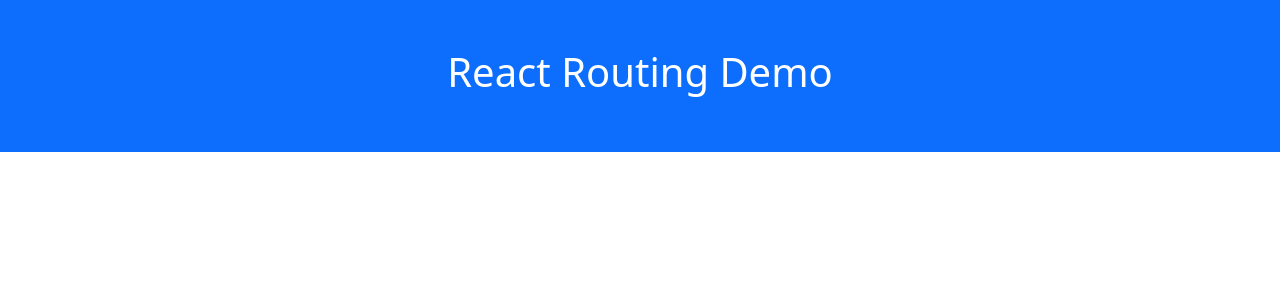
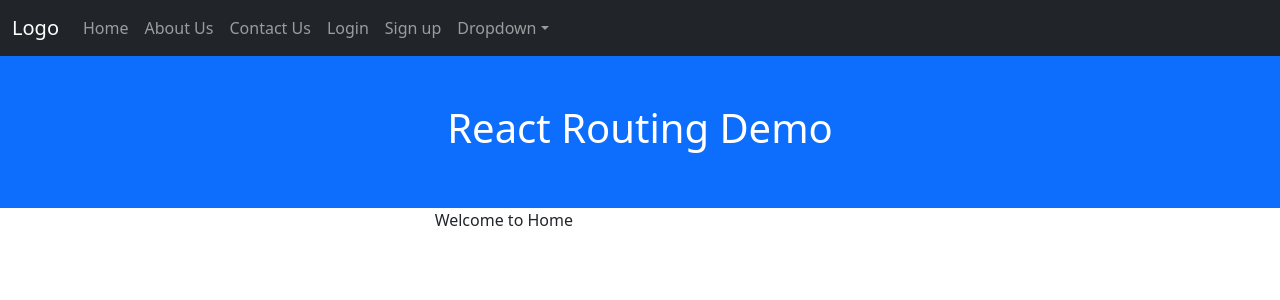
Before and after one commit to jagasia/harman1, a React (Vite) app in the folder ReactJs/my-react-app/: page / in a window 1280 px wide. Before the commit this address had no page. Shown: the top 300 px of the page. Built offline with nearby package versions, Linux system fonts and the light colour scheme.

Commit message:
12Jun 10:45

```diff
--- a/ReactJs/my-react-app/src/App.jsx
+++ b/ReactJs/my-react-app/src/App.jsx
@@ -5,6 +5,8 @@ import { About } from './components/About'
 import { Contact } from './components/Contact'
 import { Home } from './components/Home'
 import { Login } from './components/Login'
+import { Nav } from './components/Nav'
+import { NotFound } from './components/NotFound'
 import { Signup } from './components/Signup'
 
 function App() {
@@ -12,19 +14,21 @@ function App() {
 
   return (
     <>
+      <Nav />
       <div className='p-5 bg-primary text-white text-center'>
         <h1>React Routing Demo</h1>
       </div>
+
       <div className='row'>
         <div className='col-md-4'></div>
         <div className='col-md-4'>
           <Routes>
-            <Route path='/home' element={<Home />} />
+            <Route path='/' element={<Home />} />
             <Route path='/about' element={<About />} />
             <Route path='/contact' element={<Contact />} />
             <Route path='/login' element={<Login />} />
             <Route path='/signup' element={<Signup />} />
-
+            <Route path='/*' element={<NotFound />} />
           </Routes>
         </div>
         <div className='col-md-4'></div>
--- /dev/null
+++ b/ReactJs/my-react-app/src/components/Nav.jsx
@@ -0,0 +1,37 @@
+export const Nav=()=><>
+<nav class="navbar navbar-expand-sm bg-dark navbar-dark">
+  <div class="container-fluid">
+    <a class="navbar-brand" href="/">Logo</a>
+    <button class="navbar-toggler" type="button" data-bs-toggle="collapse" data-bs-target="#collapsibleNavbar">
+      <span class="navbar-toggler-icon"></span>
+    </button>
+    <div class="collapse navbar-collapse" id="collapsibleNavbar">
+      <ul class="navbar-nav">
+        <li class="nav-item">
+          <a class="nav-link" href="/">Home</a>
+        </li>
+        <li class="nav-item">
+          <a class="nav-link" href="/about">About Us</a>
+        </li>
+        <li class="nav-item">
+          <a class="nav-link" href="/contact">Contact Us</a>
+        </li>
+        <li class="nav-item">
+          <a class="nav-link" href="/login">Login</a>
+        </li>
+        <li class="nav-item">
+          <a class="nav-link" href="/signup">Sign up</a>
+        </li>
+        <li class="nav-item dropdown">
+          <a class="nav-link dropdown-toggle" href="#" role="button" data-bs-toggle="dropdown">Dropdown</a>
+          <ul class="dropdown-menu">
+            <li><a class="dropdown-item" href="#">Link</a></li>
+            <li><a class="dropdown-item" href="#">Another link</a></li>
+            <li><a class="dropdown-item" href="#">A third link</a></li>
+          </ul>
+        </li>
+      </ul>
+    </div>
+  </div>
+</nav>
+</>
--- /dev/null
+++ b/ReactJs/my-react-app/src/components/NotFound.jsx
@@ -0,0 +1,3 @@
+export const NotFound=()=><>
+Not Found
+</>
```
Also changed, not shown: 1 other file (tests, documents, lock files or other folders).
